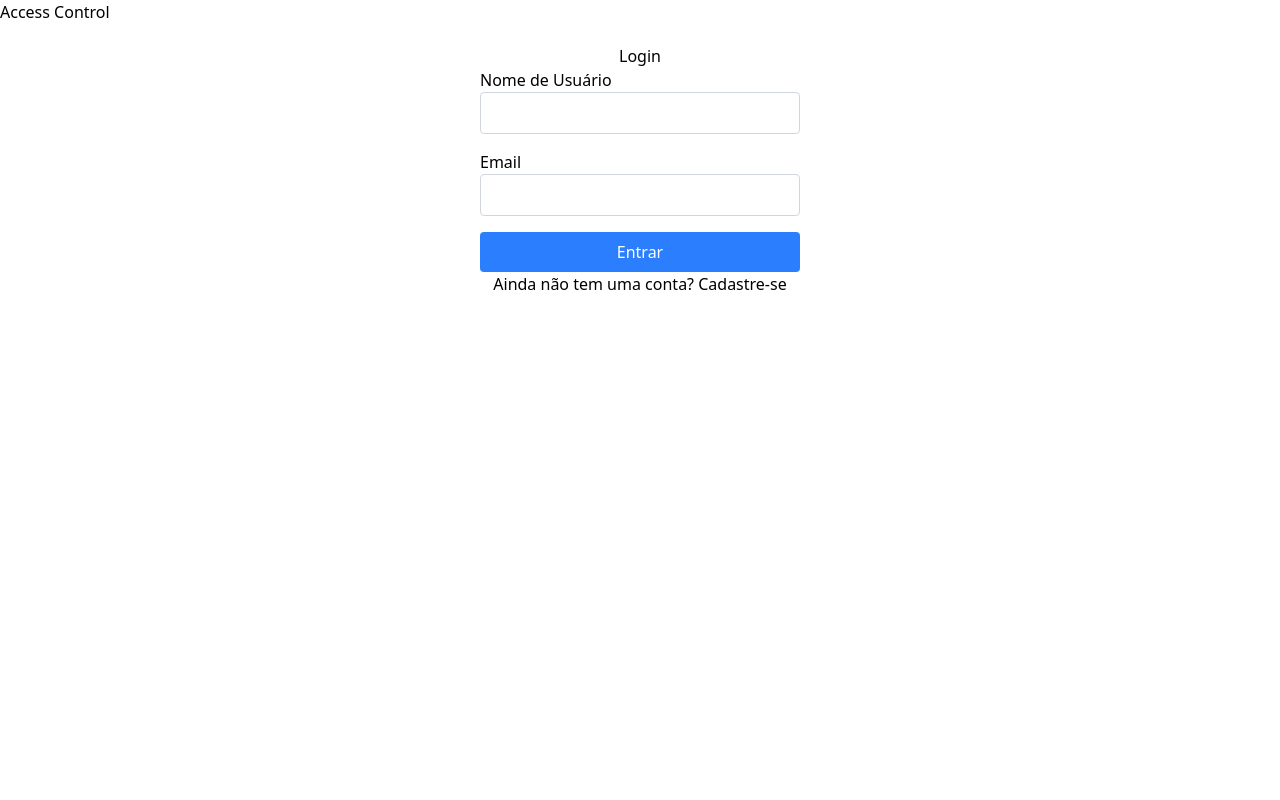
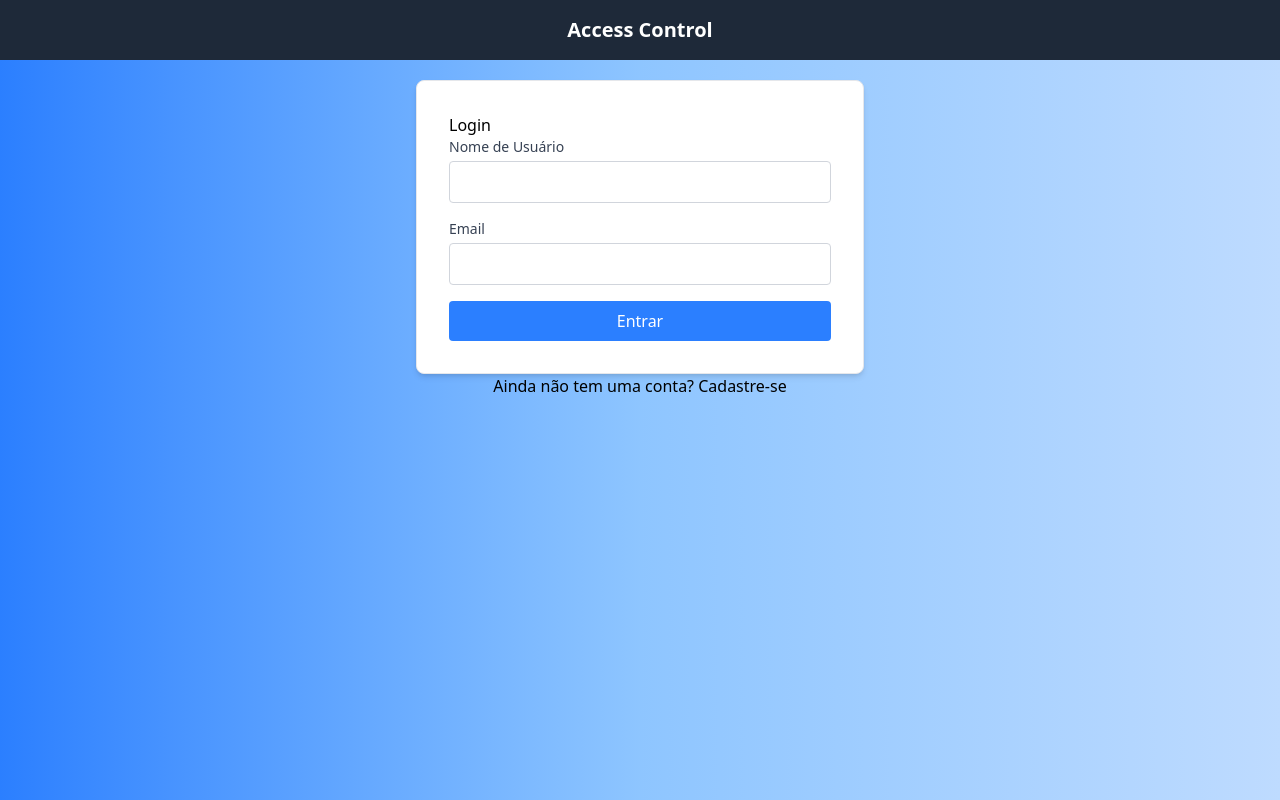
Before and after one commit to Gdev3356/CheckPoint-5-Front-End, a React (Vite) app in the folder access-control-cp/: page / in a window 1280 px wide. Built offline with nearby package versions, Linux system fonts and the light colour scheme.

Commit message:
Atualização do tailwindcss nas páginas no momento

```diff
--- a/access-control-cp/src/components/Cabecaho/Cabecalho.tsx
+++ b/access-control-cp/src/components/Cabecaho/Cabecalho.tsx
@@ -1,9 +1,7 @@
 export default function Cabecalho(){
     return(
-        <header>
-            <h1>
-            Access Control
-            </h1>
+        <header className="titulo">
+                Access Control
         </header>
     );
 }
--- a/access-control-cp/src/components/Formulario/FormularioCadastro.tsx
+++ b/access-control-cp/src/components/Formulario/FormularioCadastro.tsx
@@ -15,9 +15,11 @@ export default function FormularioCadastro() {
     };
 
     return (
+        <div className="formulario-container">
+            <h2>Cadastro</h2>
                 <form onSubmit={handleSubmit(onSubmit)} className="formulario">
                     <div>
-                <label htmlFor="nome">Nome Completo</label>
+                        <label htmlFor="nome" className="caixa">Nome Completo</label>
                         <input
                             id="nome"
                             className="campo"
@@ -27,7 +29,7 @@ export default function FormularioCadastro() {
                     </div>
 
                     <div>
-                <label htmlFor="nomeUsuario">Nome de Usuário</label>
+                        <label htmlFor="nomeUsuario" className="caixa">Nome de Usuário</label>
                         <input
                             id="nomeUsuario"
                             className="campo"
@@ -37,7 +39,7 @@ export default function FormularioCadastro() {
                     </div>
 
                     <div>
-                <label htmlFor="email">Email</label>
+                        <label htmlFor="email" className="caixa">Email</label>
                         <input
                             id="email"
                             type="email"
@@ -55,5 +57,6 @@ export default function FormularioCadastro() {
 
                     <button type="submit" className="botao-cadastro">Cadastrar</button>
                 </form>
+            </div>
     );
 }
--- a/access-control-cp/src/components/Formulario/FormularioLogin.tsx
+++ b/access-control-cp/src/components/Formulario/FormularioLogin.tsx
@@ -14,9 +14,11 @@ export default function FormularioLogin() {
     };
 
     return (
+        <div className="formulario-container">
+            <h2>Login</h2>
                 <form onSubmit={handleSubmit(onSubmit)} className="formulario">
                     <div>
-                <label htmlFor="nomeUsuario">Nome de Usuário</label>
+                        <label htmlFor="nomeUsuario" className="caixa">Nome de Usuário</label>
                         <input
                             id="nomeUsuario"
                             className="campo"
@@ -26,7 +28,7 @@ export default function FormularioLogin() {
                     </div>
 
                     <div>
-                <label htmlFor="email">Email</label>
+                        <label htmlFor="email" className="caixa">Email</label>
                         <input
                             id="email"
                             type="email"
@@ -44,5 +46,6 @@ export default function FormularioLogin() {
 
                     <button type="submit" className="botao-login">Entrar</button>
                 </form>
+        </div>
     );
 }
--- a/access-control-cp/src/globals.css
+++ b/access-control-cp/src/globals.css
@@ -1,19 +1,36 @@
 @import "tailwindcss";
 
 @layer{
+
+    .titulo{
+        @apply flex justify-center items-center bg-gray-800 text-white p-4 font-bold text-xl;
+    };
+
+    body{
+        @apply min-h-screen bg-gradient-to-r from-blue-500 via-blue-300 to-blue-200;
+    };
+
     main{
         @apply flex-1 p-5 box-border flex flex-col items-center w-full relative max-sm:pt-14;
+
+        & .formulario-container {
+            @apply bg-white p-8 rounded-lg shadow-md w-full max-w-md border border-gray-200;
+        };
+
+        & .caixa {
+            @apply block text-sm font-medium text-gray-700 mb-1;
+        };
 
         & .h1{
             @apply items-center;
         };
 
         & .formulario{
-            @apply flex flex-col gap-4 w-full max-w-xs
+            @apply flex flex-col gap-4 w-full
         };
 
         & .campo{
-            @apply w-full p-2 border border-gray-300 rounded
+            @apply w-full p-2 border border-gray-300 rounded focus:ring-2 focus:ring-blue-500 focus:border-transparent
         };
 
         & .erro{
--- a/access-control-cp/src/routes/Cadastro/index.tsx
+++ b/access-control-cp/src/routes/Cadastro/index.tsx
@@ -4,7 +4,6 @@ import FormularioCadastro from "../../components/Formulario/FormularioCadastro";
 export default function Cadastro() {
     return (
         <main>
-            <h1 className="h1">Cadastro de Usuário</h1>
             <FormularioCadastro/>
              <p>
                 Já possui uma conta? <Link to="/">Faça o login</Link>
--- a/access-control-cp/src/routes/Login/index.tsx
+++ b/access-control-cp/src/routes/Login/index.tsx
@@ -4,7 +4,6 @@ import FormularioLogin from "../../components/Formulario/FormularioLogin";
 export default function Login() {
     return (
         <main>
-            <h1 className="h1">Login</h1>
             <FormularioLogin/>
             <p>
                 Ainda não tem uma conta? <Link to="/cadastro">Cadastre-se</Link>
--- /dev/null
+++ b/access-control-cp/src/types/Usuario.ts
@@ -0,0 +1,6 @@
+export interface Usuario {
+    id: number;
+    nome: string;
+    nomeUsuario: string;
+    email: string;
+}
```
Lines whose indentation alone changed are shown as unchanged.
